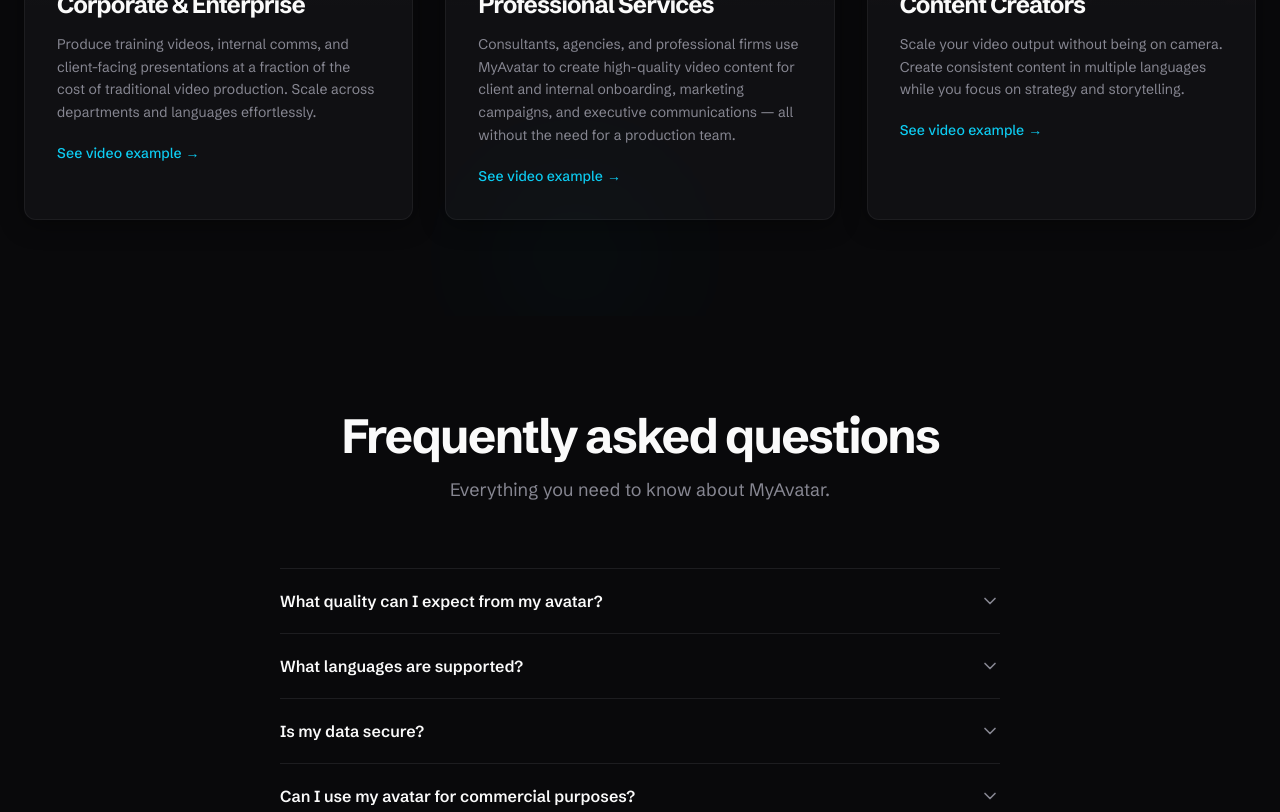
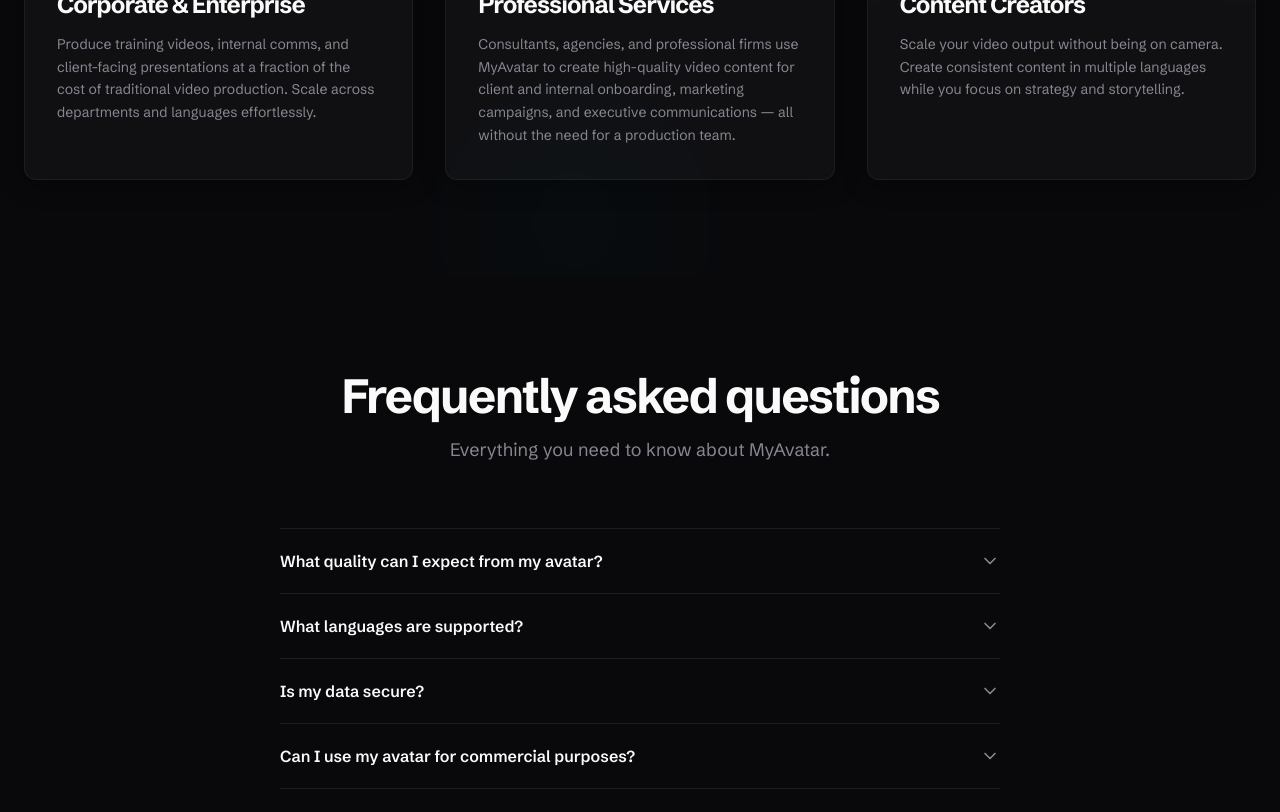
Before and after one commit to EthanJamieson/MyAvatarV2, a React (Vite) app: page / in a window 1280 px wide. Shown: the part 2820-3632 px from the top of the page. Built offline with nearby package versions, Linux system fonts and the light colour scheme; the HTML template or start-up script is replaced by a standard one.

Commit message:
updated facebook link and Example links

```diff
--- a/src/components/Footer.tsx
+++ b/src/components/Footer.tsx
@@ -9,7 +9,7 @@ const TikTokIcon = ({ className }: { className?: string }) => (
 );
 
 const socialLinks = [
-  { name: "Facebook", icon: Facebook, href: "https://www.facebook.com/people/MyAvatar-Studios/61571986520641/" },
+  { name: "Facebook", icon: Facebook, href: "https://www.facebook.com/profile.php?id=61567978731772" },
   { name: "LinkedIn", icon: Linkedin, href: "https://www.linkedin.com/company/myavatar-studios/about/?viewAsMember=true" },
   { name: "TikTok", icon: TikTokIcon, href: "https://www.tiktok.com/@myavatar.studios" },
   { name: "WhatsApp", icon: MessageCircle, href: "https://web.whatsapp.com/send?phone=27765877288&text=Hi%2C%20I'm%20interested%20in%20MyAvatar%20services." },
--- a/src/components/WhatsAppWidget.tsx
+++ b/src/components/WhatsAppWidget.tsx
@@ -7,7 +7,7 @@ const WHATSAPP_NUMBER = "27765877288";
 const WHATSAPP_URL = `https://web.whatsapp.com/send?phone=${WHATSAPP_NUMBER}&text=Hi%2C%20I'm%20interested%20in%20MyAvatar%20services.`;
 const EMAIL_ADDRESS = "studio@myavatar.co.za";
 const TELEGRAM_URL = "https://t.me/+27765877288";
-const FACEBOOK_URL = "https://www.facebook.com/people/MyAvatar-Studios/61571986520641/";
+const FACEBOOK_URL = "https://www.facebook.com/profile.php?id=61567978731772";
 const LINKEDIN_URL = "https://www.linkedin.com/company/myavatar-studios/about/?viewAsMember=true";
 const TIKTOK_URL = "https://www.tiktok.com/@myavatar.studios";
 
--- a/src/pages/Index.tsx
+++ b/src/pages/Index.tsx
@@ -449,10 +449,7 @@ const Index = () => {
                 </div>
                 <div className="p-8 -mt-12 relative">
                   <h3 className="font-display text-2xl font-bold text-foreground mb-3">{uc.title}</h3>
-                  <p className="text-muted-foreground text-sm leading-relaxed mb-4">{uc.description}</p>
-                  <a href="#" className="text-primary text-sm font-medium hover:underline inline-flex items-center gap-1">
-                    See video example <span aria-hidden="true">→</span>
-                  </a>
+                  <p className="text-muted-foreground text-sm leading-relaxed">{uc.description}</p>
                 </div>
               </motion.div>
             ))}
```
